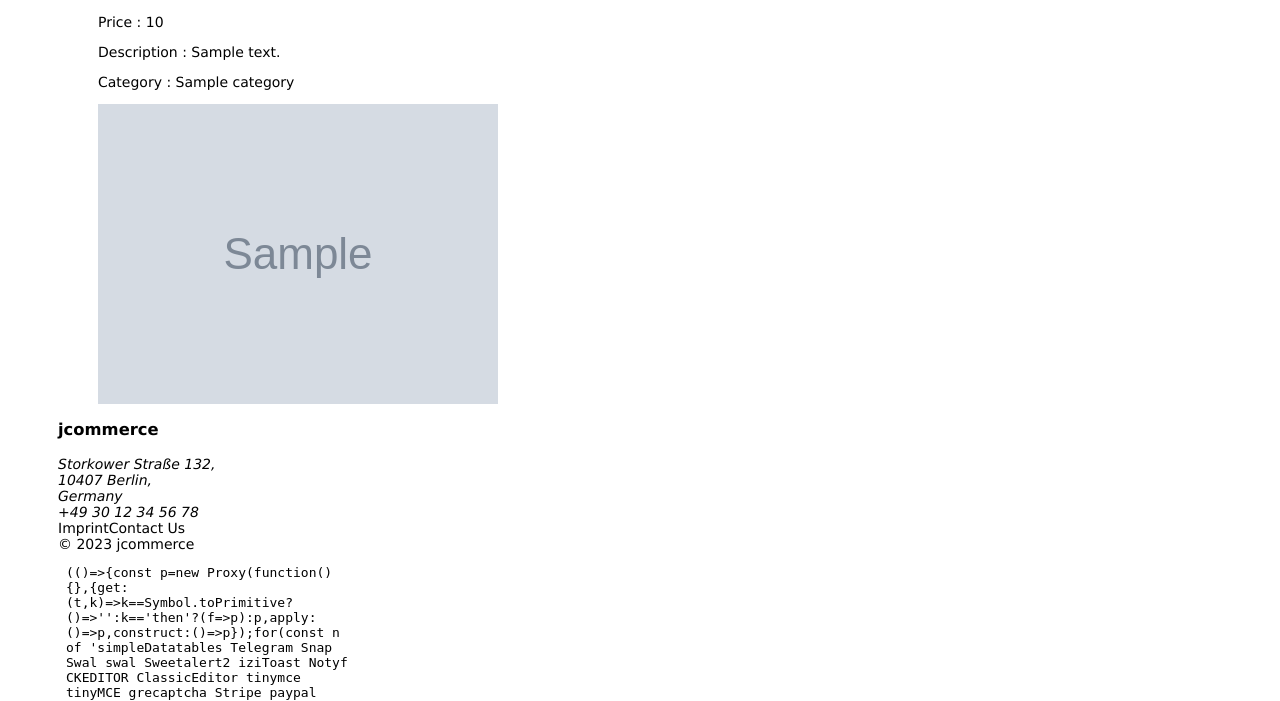
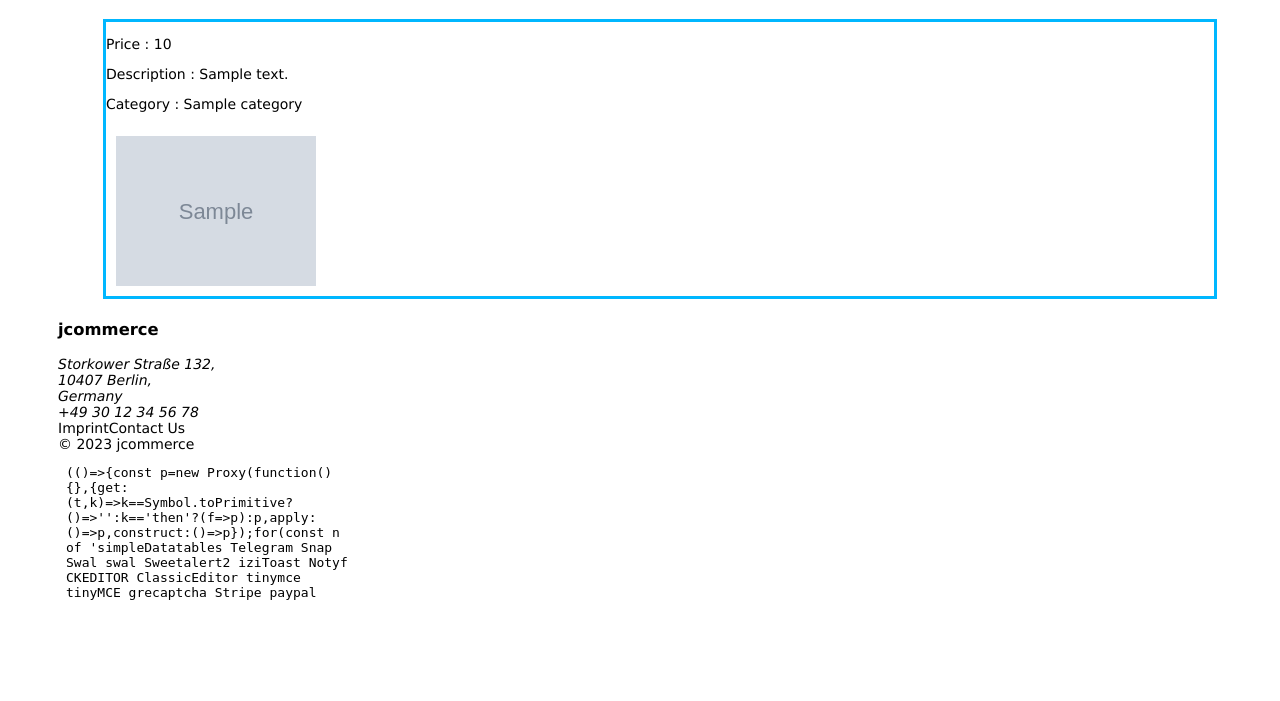
Before and after one commit to devinfiachra/jcommerce, a Node server app: template views/products.hbs in a window 1280 px wide. Shown: the part 90-791 px from the top of the page. After the commit the page ends 690 px from the top, so only its background shows below. Run offline with Node 20, Linux system fonts and the light colour scheme; the template is opened without the code that fills it: most values are stand-ins (such as "Sample title", 1, 10 or a date in 2020); grey boxes marked "Sample" are stand-in pictures; some libraries are stand-ins or nearby versions.

Commit message:
aykut is in back again

```diff
--- a/public/stylesheets/style.css
+++ b/public/stylesheets/style.css
@@ -10,3 +10,21 @@
 h1 {
   color: 15px;
 }
+
+.products {
+  display: flex;
+  flex-wrap: wrap;
+}
+
+.products img {
+  max-width: 200px;
+  flex-grow: 1;
+  margin: 10px;
+}
+
+.products li {
+  flex: 1 0 200px;
+  border-style: solid;
+  border-color: #00b7ff;
+  margin: 5px;
+}
--- a/server.js
+++ b/server.js
@@ -4,6 +4,7 @@
 // ℹ️ Sets the PORT for our app to have access to it. If no env has been set, we hard code it to 3000
 const PORT = process.env.PORT || 3000;
 
+// GETTING ERROR ABOUT ONLINE DATA BASE (SHOULD FIXED)
 const connectDB = async () => {
   try {
     const conn = await mongoose.connect(process.env.MONGO_URI);
@@ -14,9 +15,11 @@
   }
 };
 
-//Connect to the database before listening
+// Connect to the database before listening
 connectDB().then(() => {
   app.listen(PORT, () => {
     console.log("listening for requests");
   });
 });
+
+// app.listen(3000, console.log("App is listening on port 3000"));
```
